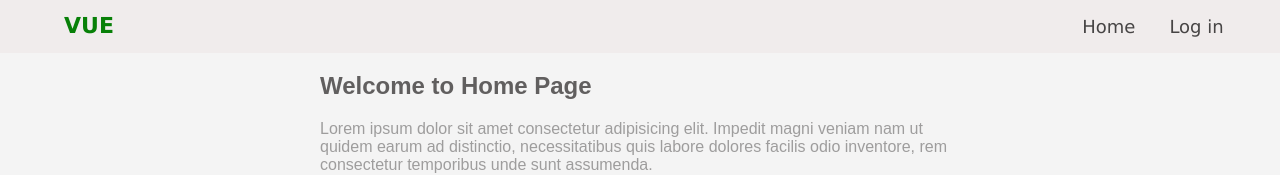
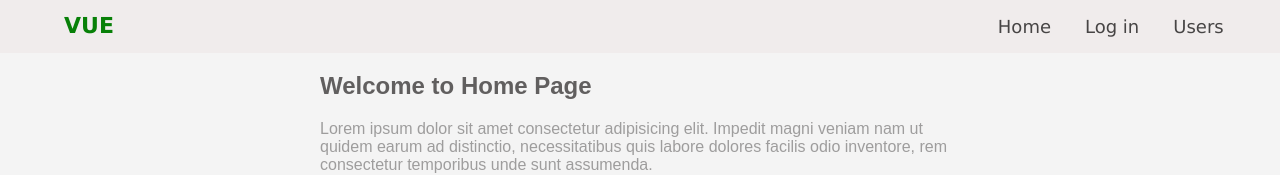
Before and after one commit to sasanedicbn/Vue-Frontend-Masters-workshop, a Vue app in the folder Vue-project2/: page / in a window 1280 px wide. Shown: the top 175 px of the page. Built offline with nearby package versions, Linux system fonts and the light colour scheme.

Commit message:
Add router-link in App.vue

```diff
--- a/Vue-project2/src/App.vue
+++ b/Vue-project2/src/App.vue
@@ -18,6 +18,7 @@ import { ref } from 'vue';
   <nav>
     <router-link to="/" >Home</router-link>
     <router-link to="/login" >Log in</router-link>
+    <router-link to="/users">Users</router-link>
     <!-- <a href="UsersPage" @click.prevent="changePage('UsersPage')" >Users</a> -->
   </nav>
 </header>
```
